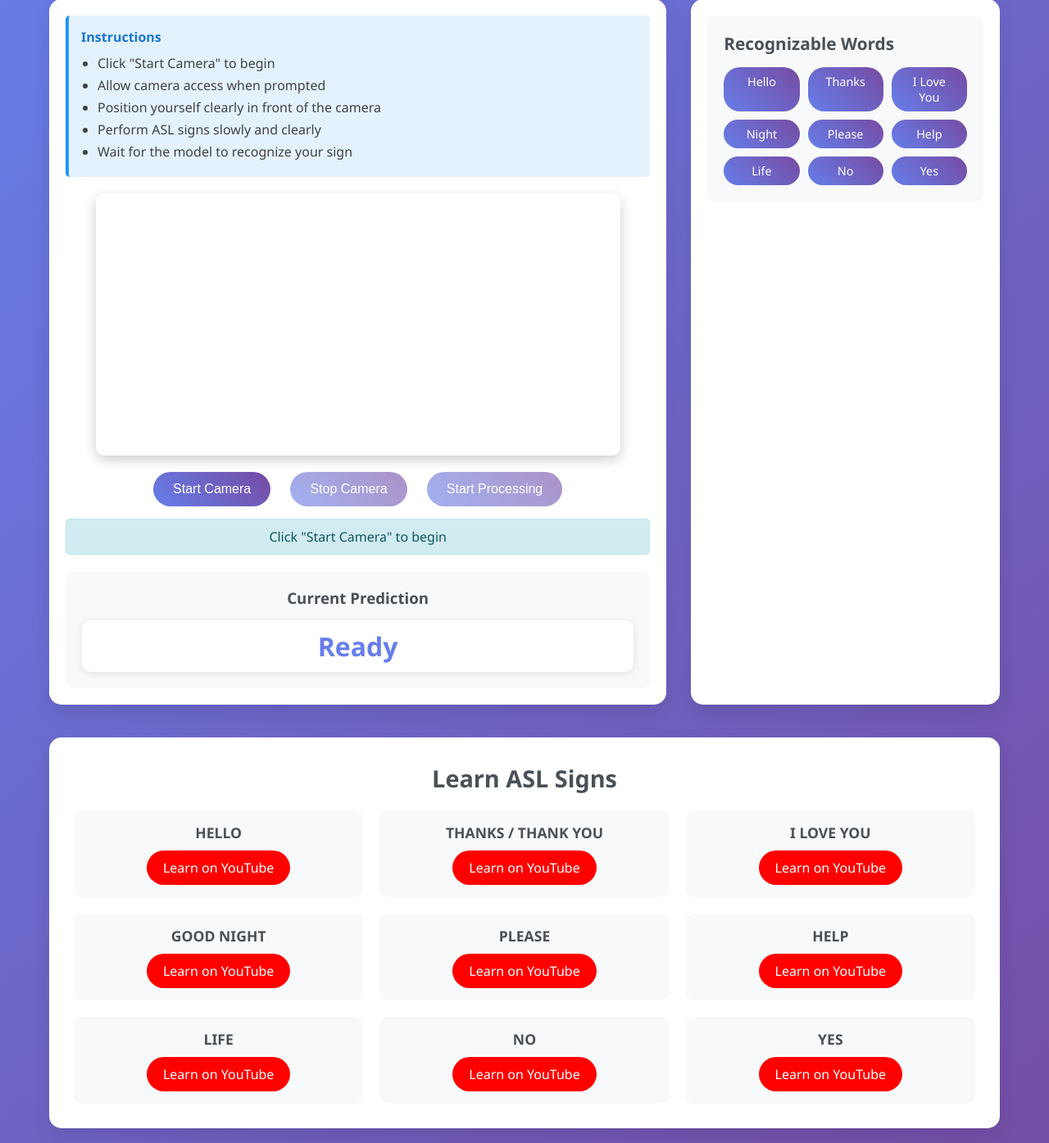
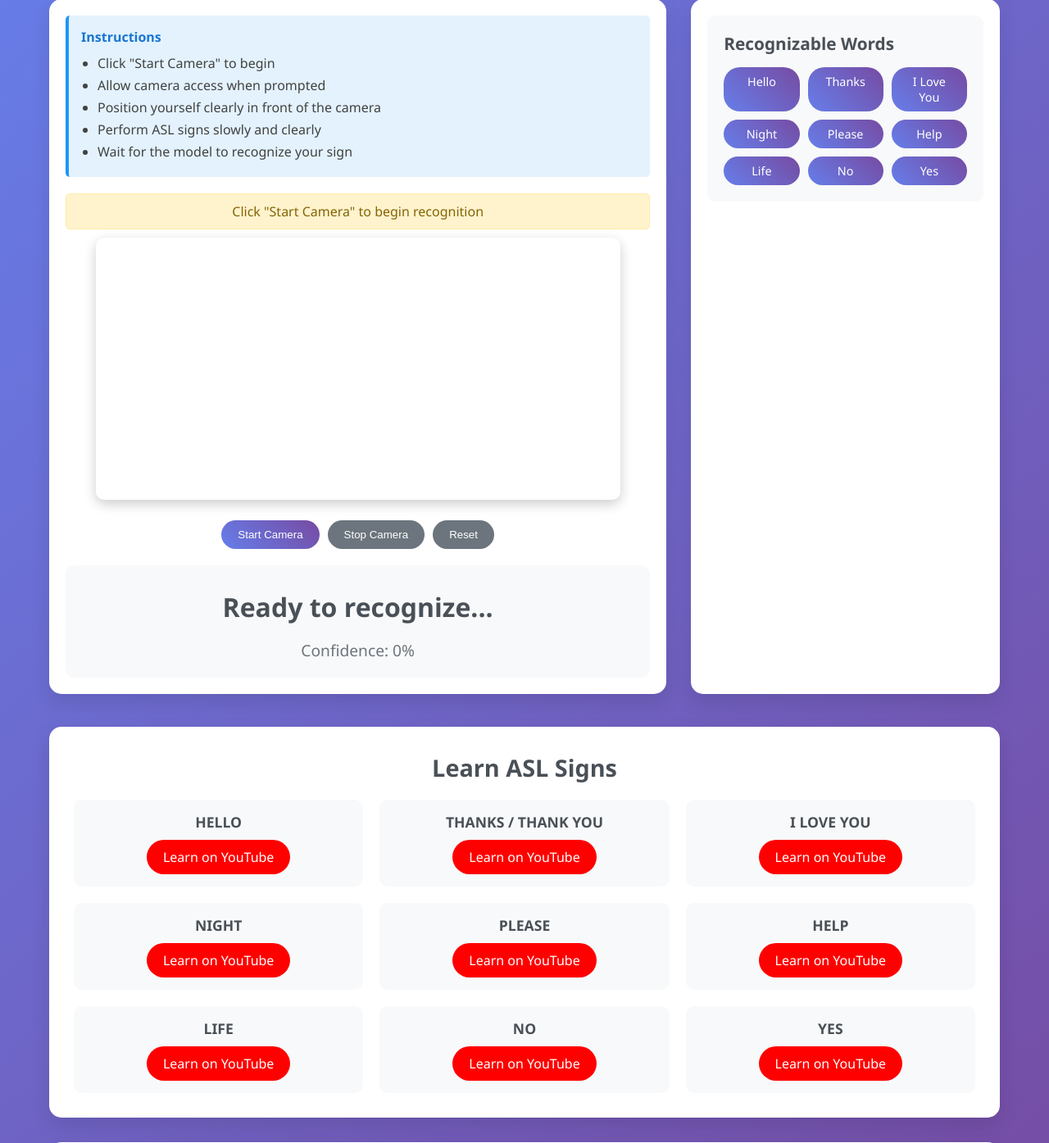
Before and after one commit to ayaanniaz/ASLtoText-webapp, a Flask app: page / in a window 1280 px wide. Shown: the part 143-1538 px from the top of the page at 82% size. Run offline with Flask 3, Linux system fonts and the light colour scheme.

Commit message:
Update index.html

```diff
--- a/templates/index.html
+++ b/templates/index.html
@@ -62,72 +62,16 @@
             margin: 0 auto;
         }
 
-        #video-element {
+        #video {
             width: 100%;
             height: auto;
             border-radius: 10px;
             box-shadow: 0 5px 15px rgba(0,0,0,0.2);
-            display: block;
+            transform: scaleX(-1); /* Mirror the video */
         }
 
-        #processed-canvas {
-            width: 100%;
-            height: auto;
-            border-radius: 10px;
-            box-shadow: 0 5px 15px rgba(0,0,0,0.2);
+        #canvas {
             display: none;
-        }
-
-        .controls {
-            text-align: center;
-            margin-top: 20px;
-        }
-
-        .btn {
-            background: linear-gradient(45deg, #667eea, #764ba2);
-            color: white;
-            border: none;
-            padding: 12px 24px;
-            border-radius: 25px;
-            font-size: 1em;
-            cursor: pointer;
-            margin: 0 10px;
-            transition: transform 0.2s ease;
-        }
-
-        .btn:hover {
-            transform: translateY(-2px);
-        }
-
-        .btn:disabled {
-            opacity: 0.6;
-            cursor: not-allowed;
-            transform: none;
-        }
-
-        .status {
-            text-align: center;
-            margin-top: 15px;
-            padding: 10px;
-            border-radius: 5px;
-        }
-
-        .status.success {
-            background: #d4edda;
-            color: #155724;
-            border: 1px solid #c3e6cb;
-        }
-
-        .status.error {
-            background: #f8d7da;
-            color: #721c24;
-            border: 1px solid #f5c6cb;
-        }
-
-        .status.info {
-            background: #d1ecf1;
-            color: #0c5460;
-            border: 1px solid #bee5eb;
         }
 
         .prediction-display {
@@ -138,23 +82,55 @@
             text-align: center;
         }
 
-        .prediction-display h3 {
-            color: #495057;
-            margin-bottom: 15px;
-        }
-
         .prediction-word {
             font-size: 2em;
             font-weight: bold;
-            color: #667eea;
-            padding: 10px;
+            color: #495057;
+            margin-bottom: 10px;
             min-height: 60px;
             display: flex;
             align-items: center;
             justify-content: center;
-            background: white;
-            border-radius: 10px;
-            box-shadow: 0 2px 10px rgba(0,0,0,0.1);
+        }
+
+        .confidence {
+            font-size: 1.2em;
+            color: #6c757d;
+        }
+
+        .controls {
+            display: flex;
+            gap: 10px;
+            margin-top: 20px;
+            justify-content: center;
+        }
+
+        .btn {
+            padding: 10px 20px;
+            border: none;
+            border-radius: 25px;
+            font-weight: 500;
+            cursor: pointer;
+            transition: all 0.3s ease;
+        }
+
+        .btn-primary {
+            background: linear-gradient(45deg, #667eea, #764ba2);
+            color: white;
+        }
+
+        .btn-primary:hover {
+            transform: translateY(-2px);
+            box-shadow: 0 5px 15px rgba(0,0,0,0.2);
+        }
+
+        .btn-secondary {
+            background: #6c757d;
+            color: white;
+        }
+
+        .btn-secondary:hover {
+            background: #5a6268;
         }
 
         .info-section {
@@ -191,6 +167,53 @@
             text-align: center;
             font-size: 0.9em;
             font-weight: 500;
+        }
+
+        .status {
+            padding: 10px;
+            border-radius: 5px;
+            margin-bottom: 10px;
+            text-align: center;
+        }
+
+        .status.success {
+            background: #d4edda;
+            color: #155724;
+            border: 1px solid #c3e6cb;
+        }
+
+        .status.error {
+            background: #f8d7da;
+            color: #721c24;
+            border: 1px solid #f5c6cb;
+        }
+
+        .status.warning {
+            background: #fff3cd;
+            color: #856404;
+            border: 1px solid #ffeaa7;
+        }
+
+        .instructions {
+            background: #e3f2fd;
+            border-left: 4px solid #2196f3;
+            padding: 15px;
+            border-radius: 5px;
+            margin-bottom: 20px;
+        }
+
+        .instructions h4 {
+            color: #1976d2;
+            margin-bottom: 10px;
+        }
+
+        .instructions ul {
+            color: #424242;
+            padding-left: 20px;
+        }
+
+        .instructions li {
+            margin-bottom: 5px;
         }
 
         .learning-section {
@@ -271,28 +294,6 @@
             background: #555;
         }
 
-        .instructions {
-            background: #e3f2fd;
-            border-left: 4px solid #2196f3;
-            padding: 15px;
-            border-radius: 5px;
-            margin-bottom: 20px;
-        }
-
-        .instructions h4 {
-            color: #1976d2;
-            margin-bottom: 10px;
-        }
-
-        .instructions ul {
-            color: #424242;
-            padding-left: 20px;
-        }
-
-        .instructions li {
-            margin-bottom: 5px;
-        }
-
         @media (max-width: 768px) {
             .main-content {
                 grid-template-columns: 1fr;
@@ -331,20 +332,25 @@
                         <li>Wait for the model to recognize your sign</li>
                     </ul>
                 </div>
+
+                <div id="status" class="status warning">
+                    Click "Start Camera" to begin recognition
+                </div>
+
                 <div class="video-container">
-                    <video id="video-element" autoplay muted playsinline></video>
-                    <canvas id="processed-canvas"></canvas>
+                    <video id="video" autoplay muted></video>
+                    <canvas id="canvas"></canvas>
                 </div>
+
                 <div class="controls">
-                    <button id="start-btn" class="btn">Start Camera</button>
-                    <button id="stop-btn" class="btn" disabled>Stop Camera</button>
-                    <button id="toggle-processing" class="btn" disabled>Start Processing</button>
+                    <button id="startBtn" class="btn btn-primary">Start Camera</button>
+                    <button id="stopBtn" class="btn btn-secondary" disabled>Stop Camera</button>
+                    <button id="resetBtn" class="btn btn-secondary">Reset</button>
                 </div>
-                <div id="status" class="status info">Click "Start Camera" to begin</div>
 
                 <div class="prediction-display">
-                    <h3>Current Prediction</h3>
-                    <div id="prediction-word" class="prediction-word">Ready</div>
+                    <div class="prediction-word" id="prediction">Ready to recognize...</div>
+                    <div class="confidence" id="confidence">Confidence: 0%</div>
                 </div>
             </div>
 
@@ -371,7 +377,7 @@
             <div class="youtube-grid">
                 <div class="youtube-card">
                     <h4>Hello</h4>
-                    <a href="https://www.youtube.com/watch?v=ianCxd71xIo" target="_blank" class="youtube-link">Learn on YouTube</a>
+                    <a href="https://www.youtube.com/shorts/2t9OPWpVnf4" target="_blank" class="youtube-link">Learn on YouTube</a>
                 </div>
                 <div class="youtube-card">
                     <h4>Thanks / Thank You</h4>
@@ -379,31 +385,31 @@
                 </div>
                 <div class="youtube-card">
                     <h4>I Love You</h4>
-                    <a href="https://www.youtube.com/watch?v=s4SvKk4V8YE" target="_blank" class="youtube-link">Learn on YouTube</a>
+                    <a href="https://www.youtube.com/watch?v=8rkdu9D9geo&ab_channel=SignedWithHeart" target="_blank" class="youtube-link">Learn on YouTube</a>
                 </div>
                 <div class="youtube-card">
-                    <h4>Good Night</h4>
-                    <a href="https://www.youtube.com/watch?v=VlCQfj9aEx8" target="_blank" class="youtube-link">Learn on YouTube</a>
+                    <h4>Night</h4>
+                    <a href="https://www.youtube.com/watch?v=jyS1n_ctuVM&pp=ygUJbmlnaHQgYXNs" target="_blank" class="youtube-link">Learn on YouTube</a>
                 </div>
                 <div class="youtube-card">
                     <h4>Please</h4>
-                    <a href="https://www.youtube.com/watch?v=25CaosZNdAI" target="_blank" class="youtube-link">Learn on YouTube</a>
+                    <a href="https://www.youtube.com/shorts/2ydksrdlI9o" target="_blank" class="youtube-link">Learn on YouTube</a>
                 </div>
                 <div class="youtube-card">
                     <h4>Help</h4>
-                    <a href="https://www.youtube.com/watch?v=dNKHrI_klVo" target="_blank" class="youtube-link">Learn on YouTube</a>
+                    <a href="https://www.youtube.com/watch?v=Euz1g9E-Mrw&pp=ygUIaGVscCBhc2w%3D" target="_blank" class="youtube-link">Learn on YouTube</a>
                 </div>
                 <div class="youtube-card">
                     <h4>Life</h4>
-                    <a href="https://www.youtube.com/watch?v=QOOyGoXd0Lw" target="_blank" class="youtube-link">Learn on YouTube</a>
+                    <a href="https://www.youtube.com/shorts/4zjI2DaUNlg" target="_blank" class="youtube-link">Learn on YouTube</a>
                 </div>
                 <div class="youtube-card">
                     <h4>No</h4>
-                    <a href="https://www.youtube.com/watch?v=6-rPsHOhNjk" target="_blank" class="youtube-link">Learn on YouTube</a>
+                    <a href="https://www.youtube.com/shorts/I4qhzU-NLgY" target="_blank" class="youtube-link">Learn on YouTube</a>
                 </div>
                 <div class="youtube-card">
                     <h4>Yes</h4>
-                    <a href="https://www.youtube.com/watch?v=NOTj3tLKqBM" target="_blank" class="youtube-link">Learn on YouTube</a>
+                    <a href="https://www.youtube.com/shorts/I4qhzU-NLgY" target="_blank" class="youtube-link">Learn on YouTube</a>
                 </div>
             </div>
         </div>
@@ -412,190 +418,146 @@
             <h3>Source Code</h3>
             <p>Check out the complete project on GitHub</p>
             <br>
-            <a href="https://github.com/yourusername/asl-recognition" target="_blank" class="github-link">
+            <a href="https://github.com/ayaanniaz/ASLtoText-webapp/tree/main" target="_blank" class="github-link">
                 View on GitHub
             </a>
         </footer>
     </div>
 
     <script>
-        let video;
-        let canvas;
-        let ctx;
+        let video = document.getElementById('video');
+        let canvas = document.getElementById('canvas');
+        let ctx = canvas.getContext('2d');
         let stream = null;
-        let isProcessing = false;
-        let processingInterval;
+        let processingInterval = null;
 
-        const startBtn = document.getElementById('start-btn');
-        const stopBtn = document.getElementById('stop-btn');
-        const toggleProcessingBtn = document.getElementById('toggle-processing');
+        const startBtn = document.getElementById('startBtn');
+        const stopBtn = document.getElementById('stopBtn');
+        const resetBtn = document.getElementById('resetBtn');
         const status = document.getElementById('status');
-        const predictionWord = document.getElementById('prediction-word');
+        const prediction = document.getElementById('prediction');
+        const confidence = document.getElementById('confidence');
 
-        // Initialize elements
-        document.addEventListener('DOMContentLoaded', function() {
-            video = document.getElementById('video-element');
-            canvas = document.getElementById('processed-canvas');
-            ctx = canvas.getContext('2d');
+        function updateStatus(message, type = 'warning') {
+            status.textContent = message;
+            status.className = `status ${type}`;
+        }
 
-            startBtn.addEventListener('click', startCamera);
-            stopBtn.addEventListener('click', stopCamera);
-            toggleProcessingBtn.addEventListener('click', toggleProcessing);
-        });
+        function updatePrediction(pred, conf) {
+            prediction.textContent = pred || 'Ready to recognize...';
+            confidence.textContent = `Confidence: ${Math.round(conf * 100)}%`;
+        }
 
         async function startCamera() {
             try {
-                updateStatus('Requesting camera access...', 'info');
-
                 stream = await navigator.mediaDevices.getUserMedia({
                     video: {
-                        width: { ideal: 640 },
-                        height: { ideal: 480 },
+                        width: 640,
+                        height: 480,
                         facingMode: 'user'
                     }
                 });
 
                 video.srcObject = stream;
-                video.style.display = 'block';
-                canvas.style.display = 'none';
+                video.onloadedmetadata = () => {
+                    canvas.width = video.videoWidth;
+                    canvas.height = video.videoHeight;
 
+                    updateStatus('Camera started successfully!', 'success');
                     startBtn.disabled = true;
                     stopBtn.disabled = false;
-                toggleProcessingBtn.disabled = false;
 
-                updateStatus('Camera started successfully! Click "Start Processing" to begin ASL recognition.', 'success');
-
-            } catch (error) {
-                console.error('Error accessing camera:', error);
-                updateStatus('Error accessing camera. Please ensure camera permissions are granted.', 'error');
+                    // Start processing frames
+                    processingInterval = setInterval(processFrame, 200); // Process every 200ms
+                };
+            } catch (err) {
+                console.error('Error accessing camera:', err);
+                updateStatus('Error accessing camera. Please check permissions.', 'error');
             }
         }
 
         function stopCamera() {
             if (stream) {
                 stream.getTracks().forEach(track => track.stop());
-                video.srcObject = null;
                 stream = null;
             }
 
-            if (isProcessing) {
-                stopProcessing();
+            if (processingInterval) {
+                clearInterval(processingInterval);
+                processingInterval = null;
             }
 
-            video.style.display = 'block';
-            canvas.style.display = 'none';
-
+            video.srcObject = null;
+            updateStatus('Camera stopped', 'warning');
+            updatePrediction('', 0);
             startBtn.disabled = false;
             stopBtn.disabled = true;
-            toggleProcessingBtn.disabled = true;
-
-            updateStatus('Camera stopped.', 'info');
-            predictionWord.textContent = 'Ready';
         }
 
-        function toggleProcessing() {
-            if (isProcessing) {
-                stopProcessing();
-            } else {
-                startProcessing();
-            }
-        }
+        function processFrame() {
+            if (!video.videoWidth || !video.videoHeight) return;
 
-        function startProcessing() {
-            isProcessing = true;
-            toggleProcessingBtn.textContent = 'Stop Processing';
-
-            video.style.display = 'none';
-            canvas.style.display = 'block';
-
-            // Set canvas dimensions to match video
-            canvas.width = video.videoWidth || 640;
-            canvas.height = video.videoHeight || 480;
-
-            updateStatus('Processing frames for ASL recognition...', 'success');
-
-            // Process frames every 200ms (5 FPS)
-            processingInterval = setInterval(processFrame, 200);
-        }
-
-        function stopProcessing() {
-            isProcessing = false;
-            toggleProcessingBtn.textContent = 'Start Processing';
-
-            if (processingInterval) {
-                clearInterval(processingInterval);
-            }
-
-            video.style.display = 'block';
-            canvas.style.display = 'none';
-
-            updateStatus('Processing stopped.', 'info');
-        }
-
-        async function processFrame() {
-            if (!video || !canvas || !stream) return;
-
-            try {
-                // Draw current video frame to canvas
+            // Draw current frame to canvas
             ctx.drawImage(video, 0, 0, canvas.width, canvas.height);
 
             // Convert canvas to base64
-                const imageData = canvas.toDataURL('image/jpeg', 0.8);
+            const dataURL = canvas.toDataURL('image/jpeg', 0.8);
 
-                // Send to server for processing
-                const response = await fetch('/process_frame', {
+            // Send frame to server for processing
+            fetch('/process_frame', {
                 method: 'POST',
                 headers: {
                     'Content-Type': 'application/json',
                 },
-                    body: JSON.stringify({ image: imageData })
-                });
-
-                const result = await response.json();
-
-                if (result.success) {
-                    // Display processed image
-                    const img = new Image();
-                    img.onload = function() {
-                        ctx.drawImage(img, 0, 0, canvas.width, canvas.height);
-                    };
-                    img.src = result.processed_image;
-
-                    // Update prediction display
-                    if (result.prediction) {
-                        predictionWord.textContent = result.prediction.toUpperCase();
-                        predictionWord.style.color = '#28a745';
+                body: JSON.stringify({
+                    image: dataURL
+                })
+            })
+            .then(response => response.json())
+            .then(data => {
+                if (data.status === 'success') {
+                    updatePrediction(data.prediction, data.confidence);
+                    if (data.prediction) {
+                        updateStatus(`Recognized: ${data.prediction}`, 'success');
                     } else {
-                        predictionWord.textContent = 'Detecting...';
-                        predictionWord.style.color = '#6c757d';
+                        updateStatus('Processing... Perform an ASL sign', 'warning');
                     }
                 } else {
-                    console.error('Processing error:', result.error);
+                    console.error('Error processing frame:', data.error);
+                }
+            })
+            .catch(error => {
+                console.error('Error:', error);
+                updateStatus('Error processing frame', 'error');
+            });
         }
 
-            } catch (error) {
-                console.error('Error processing frame:', error);
+        function resetSequence() {
+            fetch('/reset_sequence', {
+                method: 'POST',
+                headers: {
+                    'Content-Type': 'application/json',
                 }
+            })
+            .then(response => response.json())
+            .then(data => {
+                if (data.status === 'success') {
+                    updatePrediction('', 0);
+                    updateStatus('Sequence reset. Ready for new recognition.', 'success');
+                }
+            })
+            .catch(error => {
+                console.error('Error resetting sequence:', error);
+            });
         }
 
-        function updateStatus(message, type) {
-            status.textContent = message;
-            status.className = `status ${type}`;
-        }
+        // Event listeners
+        startBtn.addEventListener('click', startCamera);
+        stopBtn.addEventListener('click', stopCamera);
+        resetBtn.addEventListener('click', resetSequence);
 
-        // Handle page visibility change
-        document.addEventListener('visibilitychange', function() {
-            if (document.hidden && isProcessing) {
-                stopProcessing();
-            }
-        });
-
-        // Handle window beforeunload
-        window.addEventListener('beforeunload', function() {
-            if (stream) {
-                stopCamera();
-            }
-        });
+        // Cleanup when page is unloaded
+        window.addEventListener('beforeunload', stopCamera);
     </script>
 </body>
 </html>
```
Lines whose indentation alone changed are shown as unchanged.
